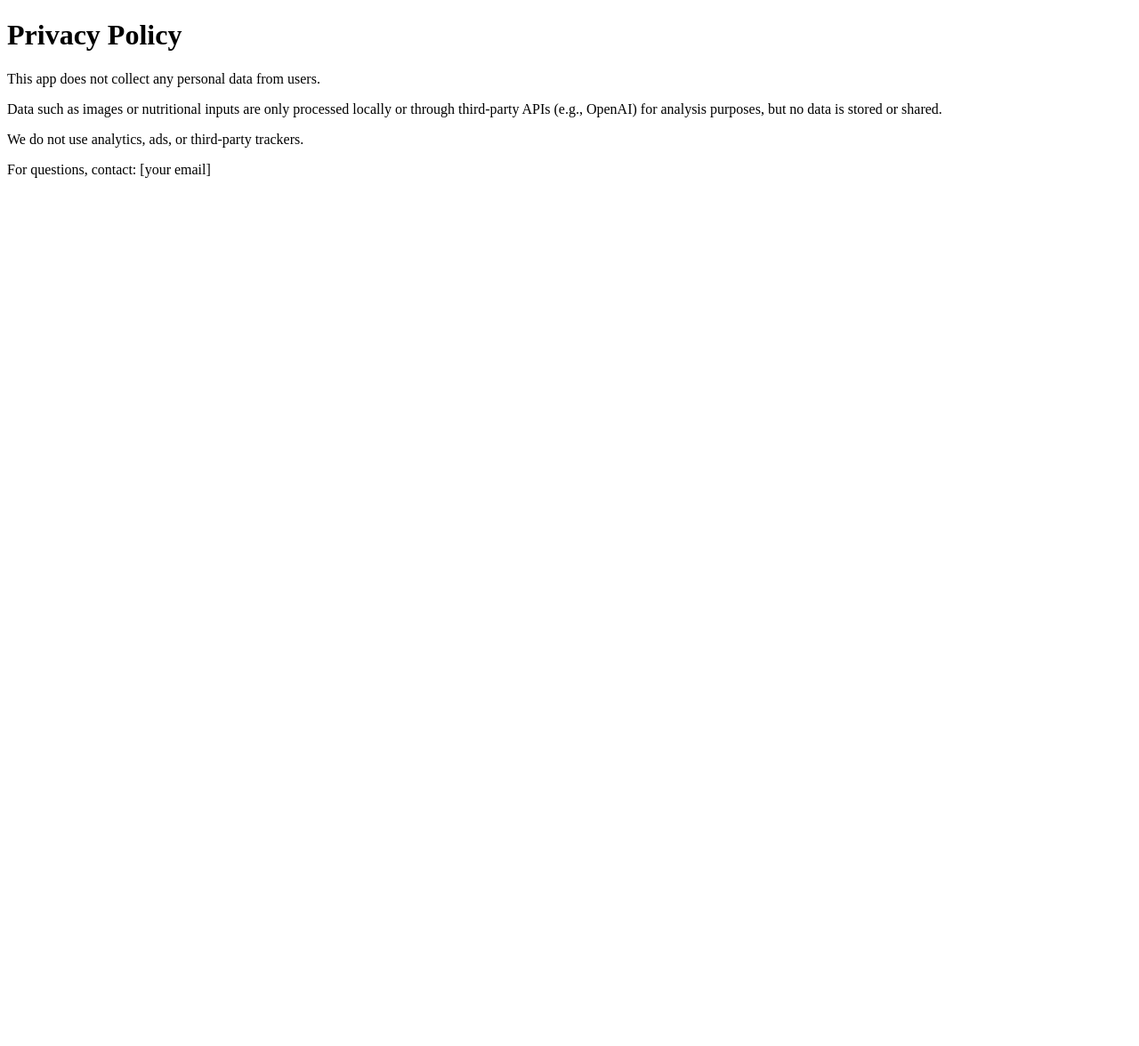
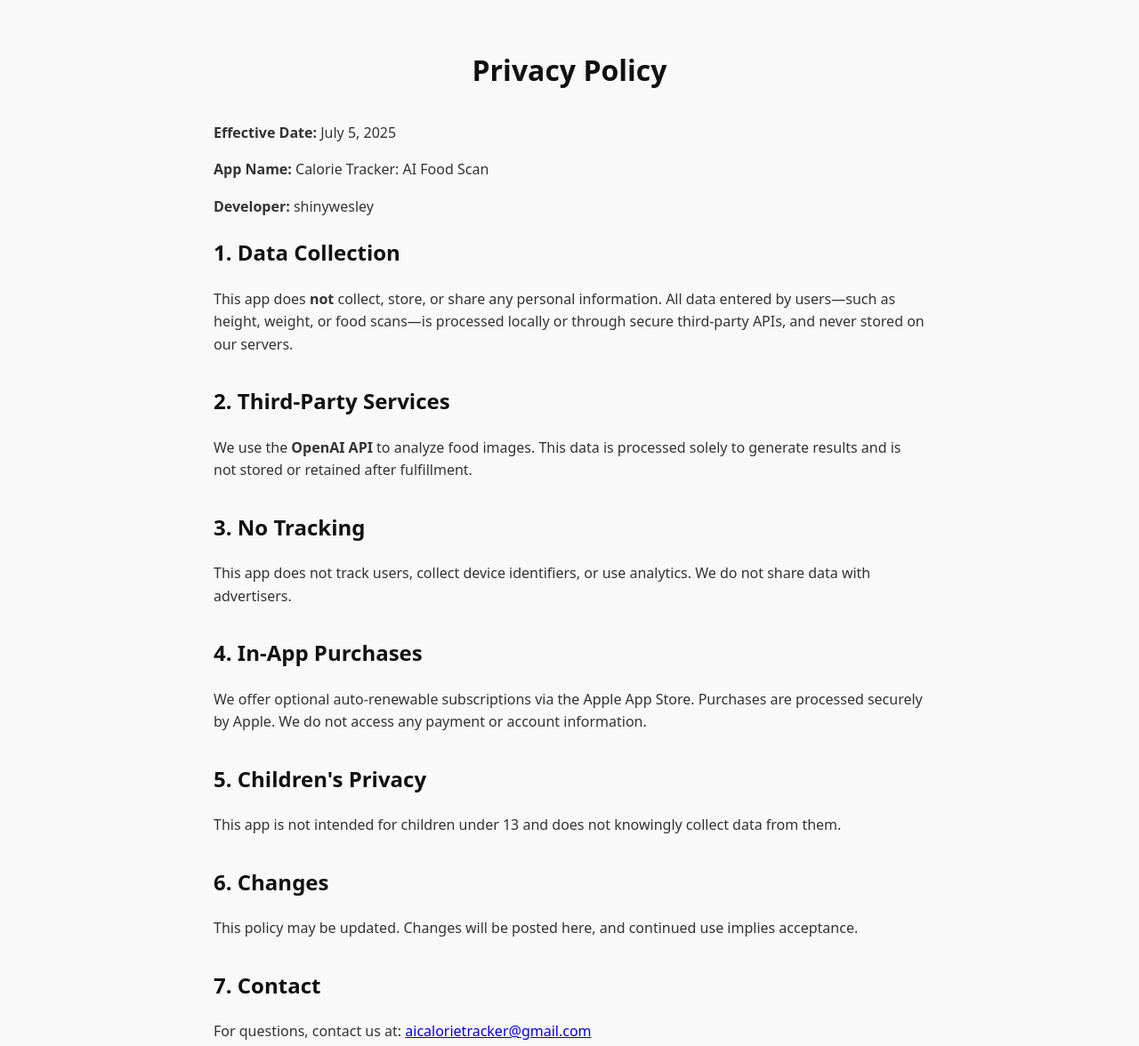
Before and after one commit to shinywesley/calorie-tracker-website, a plain HTML site: page privacy.html in a window 1280 px wide. Shown: the whole page at 89% size. Before the commit the page ends 800 px from the top, so only its background shows below. Drawn offline with Linux system fonts and the light colour scheme.

Commit message:
Update privacy.html

```diff
--- a/privacy.html
+++ b/privacy.html
@@ -1,15 +1,73 @@
 <!DOCTYPE html>
 <html lang="en">
 <head>
-  <meta charset="UTF-8" />
-  <meta name="viewport" content="width=device-width, initial-scale=1.0"/>
-  <title>Privacy Policy</title>
+  <meta charset="UTF-8">
+  <meta name="viewport" content="width=device-width, initial-scale=1.0">
+  <title>Privacy Policy - Calorie Tracker</title>
+  <style>
+    body {
+      font-family: system-ui, sans-serif;
+      max-width: 800px;
+      margin: auto;
+      padding: 2rem;
+      line-height: 1.6;
+      background: #f9f9f9;
+      color: #333;
+    }
+    h1, h2 {
+      color: #111;
+    }
+    h1 {
+      text-align: center;
+      margin-bottom: 2rem;
+    }
+    section {
+      margin-bottom: 2rem;
+    }
+  </style>
 </head>
 <body>
+
   <h1>Privacy Policy</h1>
-  <p>This app does not collect any personal data from users.</p>
-  <p>Data such as images or nutritional inputs are only processed locally or through third-party APIs (e.g., OpenAI) for analysis purposes, but no data is stored or shared.</p>
-  <p>We do not use analytics, ads, or third-party trackers.</p>
-  <p>For questions, contact: [your email]</p>
+
+  <p><strong>Effective Date:</strong> July 5, 2025</p>
+  <p><strong>App Name:</strong> Calorie Tracker: AI Food Scan</p>
+  <p><strong>Developer:</strong> shinywesley</p>
+
+  <section>
+    <h2>1. Data Collection</h2>
+    <p>This app does <strong>not</strong> collect, store, or share any personal information. All data entered by users—such as height, weight, or food scans—is processed locally or through secure third-party APIs, and never stored on our servers.</p>
+  </section>
+
+  <section>
+    <h2>2. Third-Party Services</h2>
+    <p>We use the <strong>OpenAI API</strong> to analyze food images. This data is processed solely to generate results and is not stored or retained after fulfillment.</p>
+  </section>
+
+  <section>
+    <h2>3. No Tracking</h2>
+    <p>This app does not track users, collect device identifiers, or use analytics. We do not share data with advertisers.</p>
+  </section>
+
+  <section>
+    <h2>4. In-App Purchases</h2>
+    <p>We offer optional auto-renewable subscriptions via the Apple App Store. Purchases are processed securely by Apple. We do not access any payment or account information.</p>
+  </section>
+
+  <section>
+    <h2>5. Children's Privacy</h2>
+    <p>This app is not intended for children under 13 and does not knowingly collect data from them.</p>
+  </section>
+
+  <section>
+    <h2>6. Changes</h2>
+    <p>This policy may be updated. Changes will be posted here, and continued use implies acceptance.</p>
+  </section>
+
+  <section>
+    <h2>7. Contact</h2>
+    <p>For questions, contact us at: <a href="mailto:aicalorietracker@gmail.com">aicalorietracker@gmail.com</a></p>
+  </section>
+
 </body>
 </html>
```
